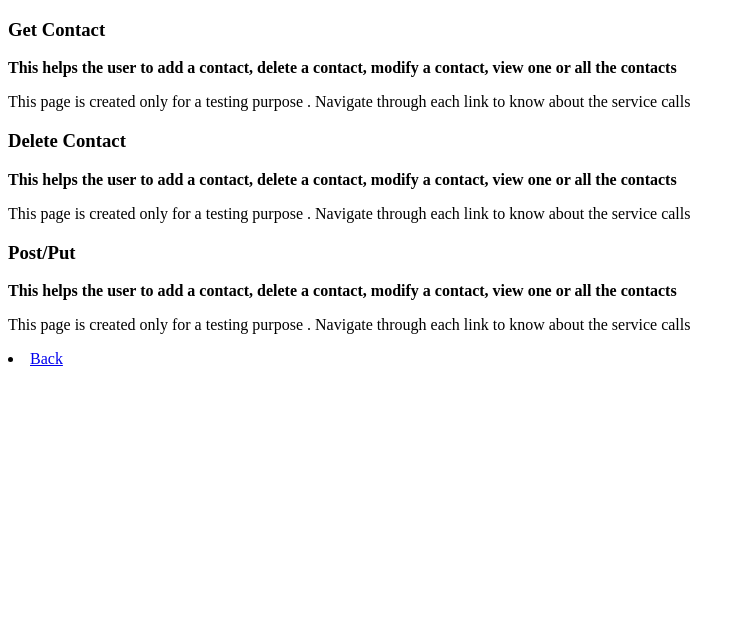
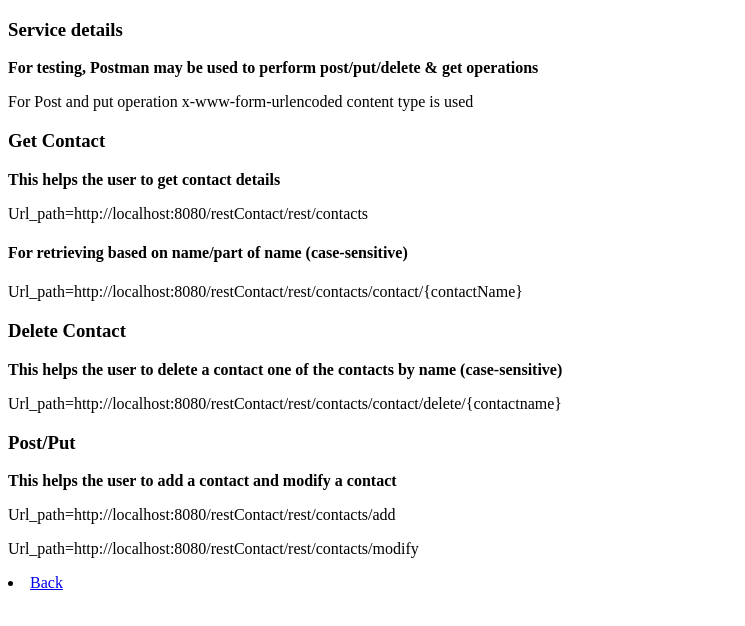
Before and after one commit to shvetha85/ActiveEon, a plain HTML site: page restContact/WebContent/Details.html in a window 1280 px wide. Shown: the whole page, without its empty margins (0-745 px from the left). Drawn offline with Linux system fonts and the light colour scheme.

Commit message:
version 1.0

```diff
--- a/restContact/WebContent/Details.html
+++ b/restContact/WebContent/Details.html
@@ -7,23 +7,31 @@
 <body>
 
 <div class="container">
+  <h3>Service details</h3>
+  <p><b>For testing, Postman may be used to perform post/put/delete & get operations</b></p>
+  <p>For Post and put operation x-www-form-urlencoded content type is used</p>
+</div>
+
+<div class="container">
   <h3>Get Contact</h3>
-  <p><b>This helps the user to add a contact, delete a contact, modify a contact, view one or all the contacts</b></p>
-  <p>This page is created only for a testing purpose . Navigate through each link to know about the service calls</p>
+  <p><b>This helps the user to get contact details</b></p>
+  <p>Url_path=http://localhost:8080/restContact/rest/contacts</p>
+   <h4>For retrieving based on name/part of name (case-sensitive)</h4>
+  <p>Url_path=http://localhost:8080/restContact/rest/contacts/contact/{contactName}</p>
 </div>
 
 <div class="container">
   <h3>Delete Contact</h3>
-  <p><b>This helps the user to add a contact, delete a contact, modify a contact, view one or all the contacts</b></p>
-  <p>This page is created only for a testing purpose . Navigate through each link to know about the service calls</p>
+  <p><b>This helps the user to delete a contact one of the contacts by name (case-sensitive)</b></p>
+  <p>Url_path=http://localhost:8080/restContact/rest/contacts/contact/delete/{contactname}</p>
 </div>
 
 <div class="container">
   <h3>Post/Put</h3>
-  <p><b>This helps the user to add a contact, delete a contact, modify a contact, view one or all the contacts</b></p>
-  <p>This page is created only for a testing purpose . Navigate through each link to know about the service calls</p>
+  <p><b>This helps the user to add a contact and modify a contact</b></p>
+  <p> Url_path=http://localhost:8080/restContact/rest/contacts/add</p>
+  <p> Url_path=http://localhost:8080/restContact/rest/contacts/modify</p>
 </div>
-
 
  <li><a href="index.html">Back</a></li>
 
```
Also changed, not shown: 2 other files.
